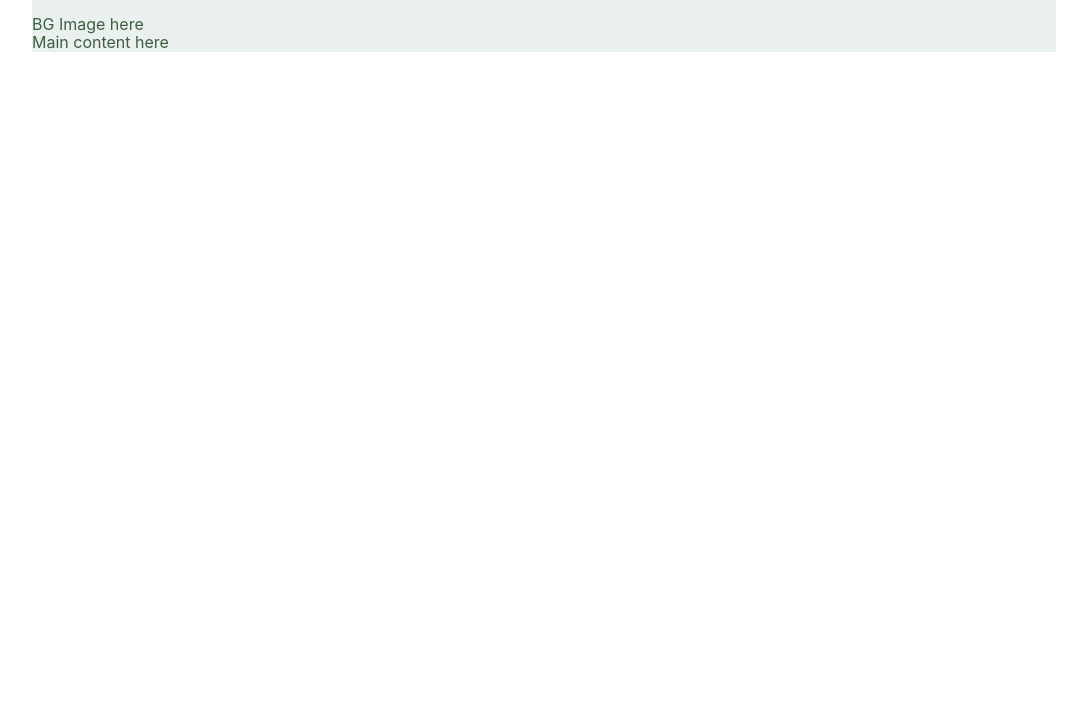
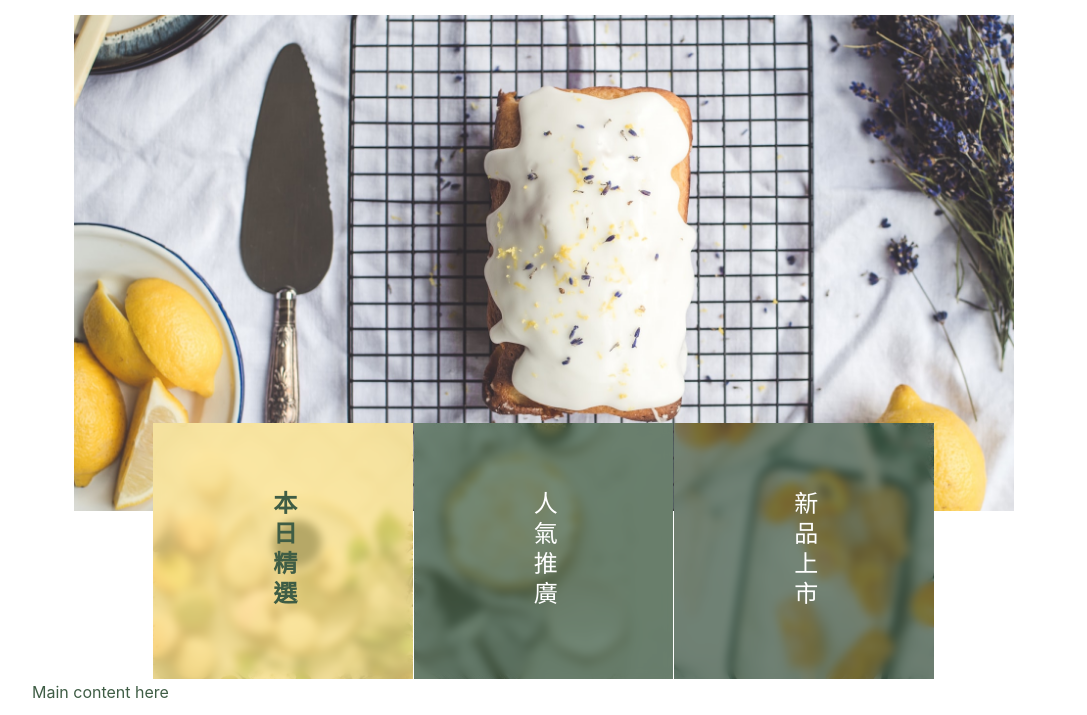
Before and after one commit to thopoi5566/------, a website: page index.html in a window 1280 px wide. Shown: the part 85-800 px from the top of the page, without its empty margins (96-1183 px from the left). Drawn offline with Linux system fonts and the light colour scheme.

Commit message:
build banner and sub-menu

```diff
--- a/index.html
+++ b/index.html
@@ -32,11 +32,54 @@
         </header>
 
         <div class="container">
-            <div class="main-jumbotron">
-                BG Image here
+            <div class="banner mb-lg">
+                <img src="./image/photo/banner-1_lg_1920x1536.jpg" alt="banner img" class="banner__img">
+                <div class="sub-menu">
+                    <!-- 初版 -->
+                    <!-- <a href="#" class="sub-menu__link">
+                        <div class="sub-menu__box sub-menu__box--1 active">
+                            <span class="sub-menu__text">本日精選</span>
+                        </div>
+                    </a>
+                    <a href="#" class="sub-menu__link">
+                        <div class="sub-menu__box sub-menu__box--2">
+                            <span class="sub-menu__text">人氣推廣</span>
+                        </div>
+                    </a>
+                    <a href="#" class="sub-menu__link">
+                        <div class="sub-menu__box sub-menu__box--3">
+                            <span class="sub-menu__text">新品上市</span>
+                        </div>
+                    </a> -->
+
+                    <!-- 第二版 加了ul li，方便使用絕對定位 -->
+                    <ul class="sub-menu__list">
+                        <li class="sub-menu__item">
+                            <a href="#" class="sub-menu__link">
+                                <div class="sub-menu__box sub-menu__box--1 active">
+                                    <span class="sub-menu__text">本日精選</span>
+                                </div>
+                            </a>
+                        </li>
+                        <li class="sub-menu__item">
+                            <a href="#" class="sub-menu__link">
+                                <div class="sub-menu__box sub-menu__box--2">
+                                    <span class="sub-menu__text">人氣推廣</span>
+                                </div>
+                            </a>
+                        </li>
+                        <li class="sub-menu__item">
+                            <a href="#" class="sub-menu__link">
+                                <div class="sub-menu__box sub-menu__box--3">
+                                    <span class="sub-menu__text">新品上市</span>
+                                </div>
+                            </a>
+                        </li>
+                    </ul>
+                </div>
             </div>
 
-            <main class="main-content">
+            <main class="content">
                 Main content here
             </main>
         </div>
--- a/sass/base/_base.scss
+++ b/sass/base/_base.scss
@@ -13,10 +13,3 @@ html {
     box-sizing: border-box;
     font-size: 62.5%;
 }
-
-body {
-    font-family: -apple-system, BlinkMacSystemFont, 'Segoe UI', Roboto, Oxygen, Ubuntu, Cantarell, 'Open Sans', 'Helvetica Neue', sans-serif;
-    font-size: 1.6rem;
-    font-weight: 400;
-    color: $color-primary;
-}
--- /dev/null
+++ b/sass/base/_typography.scss
@@ -0,0 +1,6 @@
+body {
+    font-family: -apple-system, BlinkMacSystemFont, 'Segoe UI', Roboto, Oxygen, Ubuntu, Cantarell, 'Open Sans', 'Helvetica Neue', sans-serif;
+    font-size: 1.6rem;
+    font-weight: 400;
+    color: $color-primary;
+}
--- /dev/null
+++ b/sass/base/_utilities.scss
@@ -0,0 +1,3 @@
+.mb-lg {
+    margin-bottom: 16.9rem !important ;
+}
--- /dev/null
+++ b/sass/components/_sub-menu.scss
@@ -0,0 +1,150 @@
+// .sub-menu {
+//     display: flex;
+//     justify-content: center;
+//     transform: translateY(-33%);
+//     // position: absolute;
+
+//     &__link:link,
+//     &__link:visited {
+//         text-decoration: none;
+//         margin-right: 1px;
+//         width: 27.6%;
+//     }
+
+//     // 撐開寬高&設定背景圖
+//     &__box {
+//         display: flex;
+//         justify-content: center;
+//         align-items: center;
+//         width: 100%;
+//         height: 25.6rem;
+
+//         background-size: cover;
+//         background-position: center;
+//         position: relative;
+
+//         &--1 {
+//             background-image: url(../image/photo/blur-bg-1.jpg);
+//         }
+//         &--2 {
+//             background-image: url(../image/photo/blur-bg-2.jpg);
+//         }
+//         &--3 {
+//             background-image: url(../image/photo/blur-bg-3.jpg);
+//         }
+//     }
+
+//     // 疊在背景圖上的半透明顏色
+//     &__box::after {
+//         content: "";
+//         width: 100%;
+//         height: 100%;
+//         display: inline-block;
+
+//         position: absolute;
+//         top: 0;
+//         left: 0;
+
+//         background-color: rgba($color-primary, .7);
+//         backdrop-filter: blur(5px);
+//     }
+
+//     &__box.active::after {
+//         background-color: rgba($color-yellow, .7);
+//     }
+
+//     &__text {
+//         font-size: 2.4rem;
+//         font-weight: $font-w-light;
+//         letter-spacing: 6px;
+
+//         writing-mode: vertical-rl;
+//         color: $color-white;
+//         position: relative;
+//         z-index: 10;
+//     }
+
+//     &__box.active &__text {
+//         color: $color-primary;
+//         font-weight: $font-w-semibold;
+//     }
+// }
+.sub-menu {
+    width: 100%;
+    position: absolute;
+    bottom: -33%;
+
+    &__list {
+        list-style: none;
+
+        display: flex;
+        justify-content: center;
+    }
+
+    &__item {
+        flex: 0 0 27.6%;
+        margin-right: 1px;
+    }
+
+    &__link:link,
+    &__link:visited {
+        text-decoration: none;
+    }
+
+    // 撐開寬高&設定背景圖
+    &__box {
+        display: flex;
+        justify-content: center;
+        align-items: center;
+        height: 25.6rem;
+
+        background-size: cover;
+        background-position: center;
+        position: relative;
+
+        &--1 {
+            background-image: url(../image/photo/blur-bg-1.jpg);
+        }
+        &--2 {
+            background-image: url(../image/photo/blur-bg-2.jpg);
+        }
+        &--3 {
+            background-image: url(../image/photo/blur-bg-3.jpg);
+        }
+    }
+
+    // 疊在背景圖上的半透明顏色
+    &__box::after {
+        content: "";
+        width: 100%;
+        height: 100%;
+        display: inline-block;
+
+        position: absolute;
+        top: 0;
+        left: 0;
+
+        background-color: rgba($color-primary, .7);
+        backdrop-filter: blur(5px);
+    }
+
+    &__box.active::after {
+        background-color: rgba($color-yellow, .7);
+    }
+
+    &__text {
+        font-size: 2.4rem;
+        font-weight: $font-w-light;
+        letter-spacing: 6px;
+
+        writing-mode: vertical-rl;
+        color: $color-white;
+        position: relative;
+        z-index: 10;
+    }
+
+    &__box.active &__text {
+        color: $color-primary;
+        font-weight: $font-w-semibold;
+    }
+}
--- /dev/null
+++ b/sass/layout/_banner.scss
@@ -0,0 +1,10 @@
+.banner {
+    margin: 0 $margin-leftAndRight;
+    position: relative;
+
+    &__img {
+        width: 100%;
+        height: 49.6rem;
+        object-fit: cover;
+    }
+}
--- a/sass/layout/_wrapper.scss
+++ b/sass/layout/_wrapper.scss
@@ -1,7 +1,4 @@
 .wrapper {
     max-width: 102.4rem;
     margin: 0 auto;
-
-        // TEST
-    background-color: $color-bg;
 }
--- a/sass/main.scss
+++ b/sass/main.scss
@@ -3,8 +3,14 @@
 @import "./abstracts/variables";
 
 @import "./base/base";
+@import "./base/typography";
+@import "./base/utilities";
 
 @import "./components/navigation";
+@import "./components/sub-menu";
 
+@import "./layout/banner";
 @import "./layout/header";
 @import "./layout/wrapper";
+
+@import "./pages/home";
```
Also changed, not shown: css/main.min.css, image/photo/banner-1_lg_1920x1536.jpg (added), image/photo/banner-1_sm_640x512.jpg (added), image/photo/blur-bg-1.jpg (added), image/photo/blur-bg-2.jpg (added), image/photo/blur-bg-3.jpg (added), sass/css/subMenu.min.css (added), sass/pages/_home.scss (added), 2 other files.
